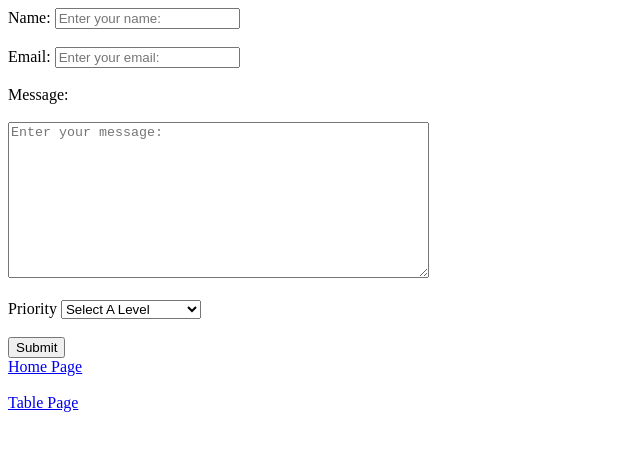
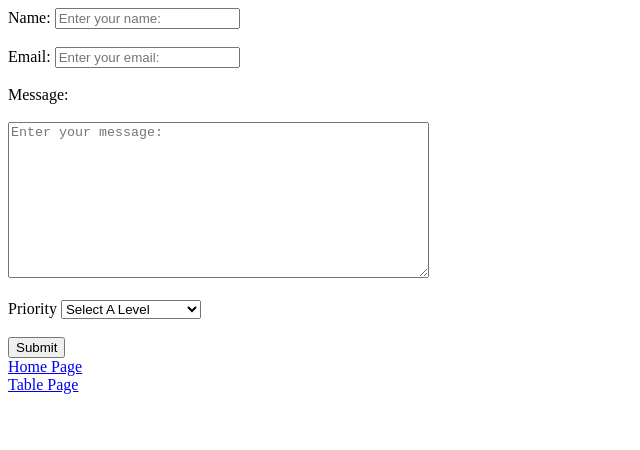
Before and after one commit to Hephzy-1/assignment, a plain HTML site: page form.html in a window 1280 px wide. Shown: the whole page, without its empty margins (0-640 px from the left). Drawn offline with Linux system fonts and the light colour scheme.

Commit message:
Progress

```diff
--- a/form.html
+++ b/form.html
@@ -36,9 +36,10 @@
     <br><br>
 
     <input type="submit" value="Submit">
+    <br>
   </form>
 
-  <a href="index.html">Home Page</a> <br><br>
+  <a href="index.html">Home Page</a> <br>
   <a href="table.html">Table Page</a>
 </body>
 </html>
```
